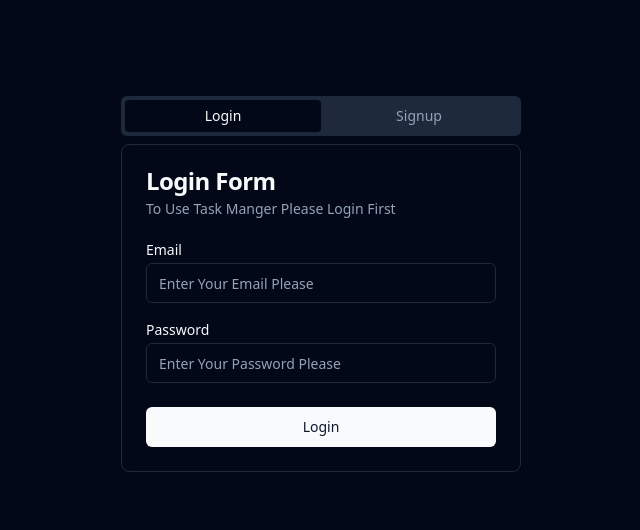
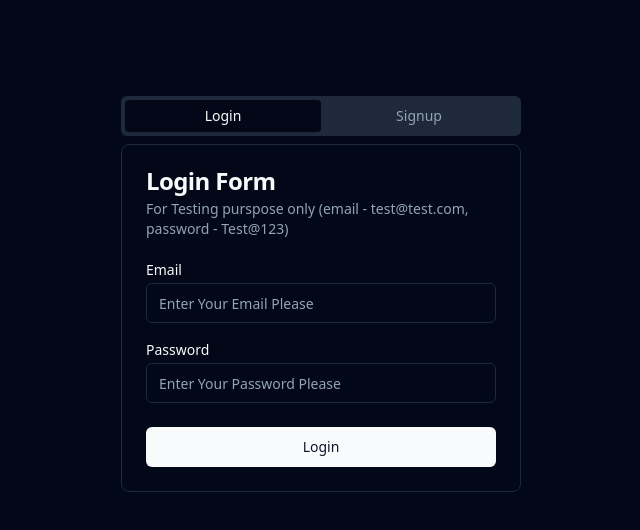
Before and after one commit to JunaidbhaiAk/taskit-frontend, a Next.js app: page / in a window 1280 px wide. Shown: the top 530 px of the page, without its empty margins (319-959 px from the left). Built offline with nearby package versions, Linux system fonts and the light colour scheme; no server answers.

Commit message:
added testing crediantials

```diff
--- a/components/Login.tsx
+++ b/components/Login.tsx
@@ -44,7 +44,7 @@ const Login = () => {
     <Card className="w-[400px]">
       <CardHeader>
         <CardTitle>Login Form</CardTitle>
-        <CardDescription>To Use Task Manger Please Login First</CardDescription>
+        <CardDescription>For Testing purspose only (email - test@test.com, password - Test@123)</CardDescription>
       </CardHeader>
       <CardContent className="space-y-5">
         <div className="flex flex-col space-y-1.5">
```
